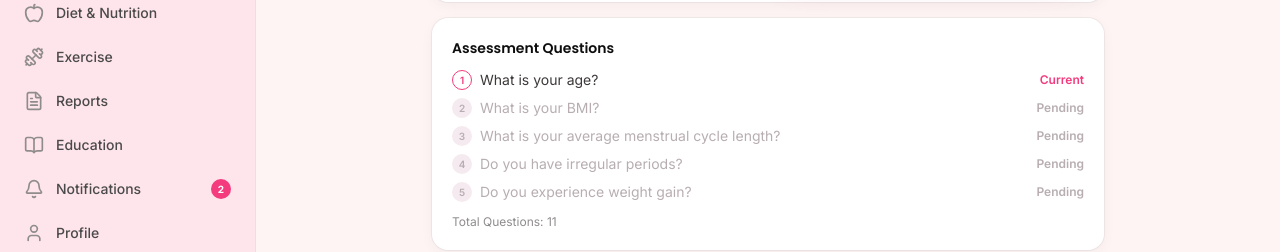
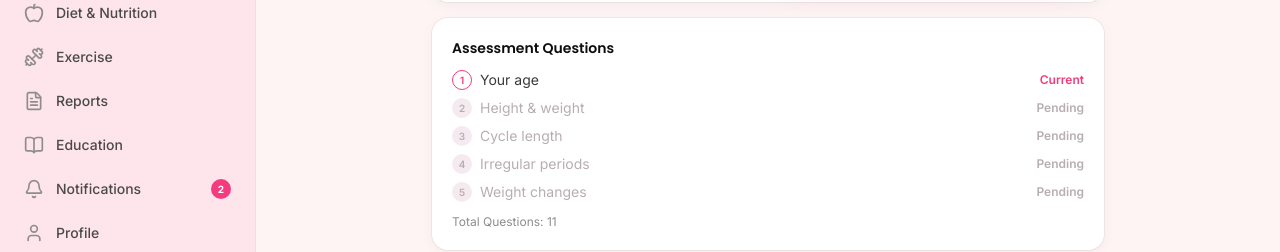
Before and after one commit to KhansaWaheed7/Flora, a React (Vite) app in the folder client/: page /pcos-detection/assessment in a window 1280 px wide. Shown: the part 392-644 px from the top of the page. Built offline with nearby package versions, Linux system fonts and the light colour scheme; no server answers; sample sign-in values are in the browser's storage; a web font is replaced by a local one.

Commit message:
pcos module improved

```diff
--- a/client/src/data/pcosQuestions.js
+++ b/client/src/data/pcosQuestions.js
@@ -3,79 +3,104 @@ export const questions = [
     key: "age",
     type: "number",
     label: "How old are you?",
-    sidebarLabel: "What is your age?",
+    sidebarLabel: "Your age",
     unit: "years",
     placeholder: "e.g. 22",
   },
+
   {
     key: "heightWeight",
     type: "height_weight",
-    label: "What is your height and weight?",
-    sidebarLabel: "What is your BMI?",
-    hint: "We'll use this to calculate your BMI automatically.",
+    label: "What are your height and weight?",
+    sidebarLabel: "Height & weight",
+    hint: "We'll use these to calculate your BMI automatically.",
   },
+
   {
     key: "cycleLength",
     type: "number",
-    label: "What is your average menstrual cycle length?",
-    sidebarLabel: "What is your average menstrual cycle length?",
+    label: "How long is your menstrual cycle usually?",
+    sidebarLabel: "Cycle length",
     unit: "days",
-    placeholder: "e.g. 35",
-    hint: "Count the number of days from the first day of one period to the first day of the next period.",
-    helperNote: "A normal cycle length is typically 21-35 days.",
+    placeholder: "e.g. 28",
+    hint:
+      "Count from the first day of one period to the first day of your next period.",
+    helperNote:
+      "Most menstrual cycles are around 21–35 days, but everyone's cycle can be different.",
   },
+
   {
     key: "irregularCycles",
-    type: "yesno",
-    label: "Are your menstrual cycles irregular?",
-    sidebarLabel: "Do you have irregular periods?",
+    type: "frequency",
+    label: "How often is your menstrual cycle irregular?",
+    sidebarLabel: "Irregular periods",
+    hint:
+      "Think about how often your periods come earlier, later, or vary significantly from your usual pattern.",
   },
+
   {
     key: "weightGain",
-    type: "yesno",
-    label: "Have you experienced weight gain recently?",
-    sidebarLabel: "Do you experience weight gain?",
+    type: "frequency",
+    label: "How often have you noticed unexplained weight gain?",
+    sidebarLabel: "Weight changes",
+    hint:
+      "Consider changes that happened without a major change in your diet or activity.",
   },
+
   {
     key: "acne",
-    type: "yesno",
-    label: "Do you frequently experience acne or persistent pimples?",
-    sidebarLabel: "Do you have acne?",
+    type: "frequency",
+    label: "How often do you experience acne or persistent breakouts?",
+    sidebarLabel: "Acne & breakouts",
+    hint:
+      "Include frequent or persistent breakouts, especially on the face, chest, or back.",
   },
+
   {
     key: "hairLoss",
-    type: "yesno",
-    label: "Have you noticed excessive hair loss or thinning?",
-    sidebarLabel: "Do you have hair loss?",
+    type: "frequency",
+    label: "How often do you notice unusual hair loss or thinning?",
+    sidebarLabel: "Hair loss",
+    hint:
+      "Think about noticeable thinning or more hair loss than you normally experience.",
   },
+
   {
     key: "hirsutism",
-    type: "yesno",
-    label:
-      "Do you have excessive hair growth on your face, chest, abdomen, or other areas?",
-    sidebarLabel: "Do you have excessive hair growth?",
+    type: "frequency",
+    label: "How often do you notice extra hair growth on your face or body?",
+    sidebarLabel: "Excess hair growth",
+    hint:
+      "For example, noticeable hair growth on the face, chest, abdomen, or other areas.",
   },
+
   {
     key: "skinPatches",
     type: "yesno",
-    label:
-      "Have you noticed dark, velvety patches of skin around your neck, underarms, or other body folds?",
-    sidebarLabel: "Do you have skin darkening?",
+    label: "Have you noticed darker, velvety patches of skin?",
+    sidebarLabel: "Skin changes",
+    hint:
+      "These patches may appear around the neck, underarms, or other skin folds.",
   },
+
   {
     key: "exerciseFrequency",
     type: "number",
-    label: "How many days per week do you exercise?",
-    sidebarLabel: "How often do you exercise?",
+    label: "How many days a week do you usually exercise?",
+    sidebarLabel: "Physical activity",
     unit: "days/week",
     placeholder: "e.g. 3",
-    hint: "Enter a number from 0 (never) to 7 (every day).",
+    hint:
+      "Enter a number from 0 to 7. Include activities such as walking, workouts, sports, or other regular exercise.",
   },
+
   {
     key: "fastFood",
-    type: "yesno",
-    label: "Do you eat fast food frequently?",
-    sidebarLabel: "Do you eat fast food often?",
+    type: "frequency",
+    label: "How often do you eat fast food or highly processed foods?",
+    sidebarLabel: "Diet habits",
+    hint:
+      "Think about foods such as fast food, fried foods, packaged snacks, or highly processed meals.",
   },
 ];
 
--- a/client/src/pages/pcos-detection/PCOSQuestionnaire.jsx
+++ b/client/src/pages/pcos-detection/PCOSQuestionnaire.jsx
@@ -3,33 +3,73 @@ import { useNavigate } from "react-router-dom";
 import { ArrowLeft, ArrowRight, Info, Check } from "lucide-react";
 import PageLayout from "../../layouts/PageLayout";
 import { questions, TOTAL_QUESTIONS } from "../../data/pcosQuestions";
+function frequencyToBoolean(value) {
+  return ["Rarely", "Sometimes", "Often", "Frequently"].includes(value);
+}
 
-// Shapes the raw answers into the payload sent to POST /pcos.
-// NOTE: server/src/validators/pcos.validator.js hasn't been shared yet,
-// so these exact field names/types are a best guess (yes/no -> boolean,
-// height/weight flattened, bmi computed client-side). If submission
-// fails validation, share that validator file and this will be corrected.
 function buildPayload(answers) {
-  const height = Number(answers.heightWeight?.height);
+  // Get height value and unit
+  const heightValue = Number(answers.heightWeight?.height);
+  const heightUnit = answers.heightWeight?.heightUnit || "cm";
+
+  // Convert height to cm
+  let heightInCm = heightValue;
+
+  if (heightUnit === "ft") {
+    heightInCm = heightValue * 30.48;
+  } else if (heightUnit === "in") {
+    heightInCm = heightValue * 2.54;
+  }
+
   const weight = Number(answers.heightWeight?.weight);
+
   const bmi =
-    height && weight ? +(weight / (height / 100) ** 2).toFixed(1) : undefined;
+    heightInCm && weight
+      ? +(weight / (heightInCm / 100) ** 2).toFixed(1)
+      : undefined;
 
-  // Field names match server/src/validators/pcos.validator.js exactly.
   return {
     age: Number(answers.age),
-    height,
+
+    height: heightInCm,
+
     weight,
+
     bmi,
+
     cycleLength: Number(answers.cycleLength),
-    irregularPeriods: answers.irregularCycles === "Yes",
-    weightGain: answers.weightGain === "Yes",
-    acne: answers.acne === "Yes",
-    hairLoss: answers.hairLoss === "Yes",
-    excessiveHairGrowth: answers.hirsutism === "Yes",
-    darkSkinPatches: answers.skinPatches === "Yes",
-    exerciseFrequency: Number(answers.exerciseFrequency),
-    fastFood: answers.fastFood === "Yes",
+
+    irregularPeriods: frequencyToBoolean(
+      answers.irregularCycles
+    ),
+
+    weightGain: frequencyToBoolean(
+      answers.weightGain
+    ),
+
+    acne: frequencyToBoolean(
+      answers.acne
+    ),
+
+    hairLoss: frequencyToBoolean(
+      answers.hairLoss
+    ),
+
+    excessiveHairGrowth: frequencyToBoolean(
+      answers.hirsutism
+    ),
+
+    darkSkinPatches: frequencyToBoolean(
+      answers.skinPatches
+    ),
+
+    exerciseFrequency: Number(
+      answers.exerciseFrequency
+    ),
+
+    fastFood: frequencyToBoolean(
+      answers.fastFood
+    ),
   };
 }
 
@@ -44,7 +84,12 @@ export default function PCOSQuestionnaire() {
   const isAnswered = () => {
     const val = answers[current.key];
     if (current.type === "height_weight") {
-      return val?.height && val?.weight;
+      const height = Number(val?.height);
+      const weight = Number(val?.weight);
+      if (!val?.heightUnit) return false;
+      if (isNaN(height) || height <= 0) return false;
+      if (isNaN(weight) || weight <= 0) return false;
+      return true;
     }
     return val !== undefined && val !== "";
   };
@@ -67,6 +112,71 @@ export default function PCOSQuestionnaire() {
 
   const setAnswer = (value) => {
     setAnswers((prev) => ({ ...prev, [current.key]: value }));
+  };
+
+  // Handle number input - only prevent negative values
+  const handleNumberChange = (e) => {
+    const value = e.target.value;
+    if (value === '' || value === '-' || value === '.') {
+      setAnswer(value);
+      return;
+    }
+    const num = Number(value);
+    if (!isNaN(num) && num >= 0) {
+      setAnswer(value);
+    }
+  };
+
+  // Handle height input - only prevent negative values
+  const handleHeightChange = (e) => {
+    const value = e.target.value;
+    if (value === '' || value === '-' || value === '.') {
+      setAnswer({
+        ...answers.heightWeight,
+        height: value,
+      });
+      return;
+    }
+    const num = Number(value);
+    if (!isNaN(num) && num >= 0) {
+      setAnswer({
+        ...answers.heightWeight,
+        height: value,
+      });
+    }
+  };
+
+  // Handle weight input - only prevent negative values
+  const handleWeightChange = (e) => {
+    const value = e.target.value;
+    if (value === '' || value === '-' || value === '.') {
+      setAnswer({
+        ...answers.heightWeight,
+        weight: value,
+      });
+      return;
+    }
+    const num = Number(value);
+    if (!isNaN(num) && num >= 0) {
+      setAnswer({
+        ...answers.heightWeight,
+        weight: value,
+      });
+    }
+  };
+
+  // Get placeholder based on selected unit
+  const getHeightPlaceholder = () => {
+    const unit = answers.heightWeight?.heightUnit || 'cm';
+    switch(unit) {
+      case 'ft':
+        return '5.8';
+      case 'in':
+        return '65';
+      case 'cm':
+      default:
+        return '165';
+    }
   };
 
   return (
@@ -111,7 +221,7 @@ export default function PCOSQuestionnaire() {
                 <input
                   type="number"
                   value={answers[current.key] || ""}
-                  onChange={(e) => setAnswer(e.target.value)}
+                  onChange={handleNumberChange}
                   placeholder={current.placeholder}
                   className="w-full rounded-xl border border-[#F0DCE4] bg-[#FEFAFB] px-4 py-3.5 text-lg font-semibold text-[#0D0D0D] outline-none focus:border-[#F33B7D] focus:ring-2 focus:ring-[#F33B7D]/15"
                 />
@@ -125,25 +235,34 @@ export default function PCOSQuestionnaire() {
 
             {current.type === "height_weight" && (
               <div className="grid grid-cols-2 gap-4">
-                <div className="relative">
+                <div>
                   <label className="mb-1.5 block text-xs font-semibold text-[#3D3939]">
                     Height
                   </label>
+                  <div className="flex gap-2">
                     <input
                       type="number"
                       value={answers.heightWeight?.height || ""}
+                      onChange={handleHeightChange}
+                      placeholder={getHeightPlaceholder()}
+                      className="w-[190px] rounded-xl border border-[#F0DCE4] bg-[#FEFAFB] px-3 py-3 text-sm font-semibold text-[#0D0D0D] outline-none focus:border-[#F33B7D] focus:ring-2 focus:ring-[#F33B7D]/15"
+                    />
+                    <select
+                      value={answers.heightWeight?.heightUnit || 'cm'}
                       onChange={(e) =>
                         setAnswer({
                           ...answers.heightWeight,
-                        height: e.target.value,
+                          heightUnit: e.target.value,
+                          height: '', // Clear height when switching units
                         })
                       }
-                    placeholder="165"
-                    className="w-full rounded-xl border border-[#F0DCE4] bg-[#FEFAFB] px-4 py-3 pr-12 text-sm font-semibold text-[#0D0D0D] outline-none focus:border-[#F33B7D] focus:ring-2 focus:ring-[#F33B7D]/15"
-                  />
-                  <span className="absolute right-4 top-[38px] text-xs text-[#8F8C8C]">
-                    cm
-                  </span>
+                      className="w-[70px] rounded-xl border border-[#F0DCE4] bg-[#FEFAFB] px-2 py-3 text-sm font-semibold text-[#0D0D0D] outline-none focus:border-[#F33B7D] focus:ring-2 focus:ring-[#F33B7D]/15"
+                    >
+                      <option value="cm">cm</option>
+                      <option value="ft">ft</option>
+                      <option value="in">in</option>
+                    </select>
+                  </div>
                 </div>
                 <div className="relative">
                   <label className="mb-1.5 block text-xs font-semibold text-[#3D3939]">
@@ -152,12 +271,7 @@ export default function PCOSQuestionnaire() {
                   <input
                     type="number"
                     value={answers.heightWeight?.weight || ""}
-                    onChange={(e) =>
-                      setAnswer({
-                        ...answers.heightWeight,
-                        weight: e.target.value,
-                      })
-                    }
+                    onChange={handleWeightChange}
                     placeholder="60"
                     className="w-full rounded-xl border border-[#F0DCE4] bg-[#FEFAFB] px-4 py-3 pr-12 text-sm font-semibold text-[#0D0D0D] outline-none focus:border-[#F33B7D] focus:ring-2 focus:ring-[#F33B7D]/15"
                   />
@@ -178,12 +292,37 @@ export default function PCOSQuestionnaire() {
         className={`rounded-xl border px-4 py-3 text-sm font-semibold transition ${
           answers[current.key] === opt
             ? "border-[#F33B7D] bg-[#FEE4EB] text-[#F33B7D]"
-                        : "border-[#F0DCE4] bg-white text-[#3D3939]"
+            : "border-[#F0DCE4] bg-white text-[#3D3939] hover:bg-[#FEF4F4]"
         }`}
       >
         {opt}
       </button>
     ))}
+  </div>
+)}
+
+{current.type === "frequency" && (
+  <div className="space-y-3">
+    {["Never", "Rarely", "Sometimes", "Often", "Frequently"].map(
+      (opt) => (
+        <button
+          key={opt}
+          type="button"
+          onClick={() => setAnswer(opt)}
+          className={`flex w-full items-center justify-between rounded-xl border px-4 py-3.5 text-left text-sm font-semibold transition ${
+            answers[current.key] === opt
+              ? "border-[#F33B7D] bg-[#FEE4EB] text-[#F33B7D]"
+              : "border-[#F0DCE4] bg-white text-[#3D3939] hover:bg-[#FEF4F4]"
+          }`}
+        >
+          <span>{opt}</span>
+
+          {answers[current.key] === opt && (
+            <Check className="h-4 w-4 text-[#F33B7D]" />
+          )}
+        </button>
+      )
+    )}
   </div>
 )}
 
```
Lines whose indentation alone changed are shown as unchanged.
